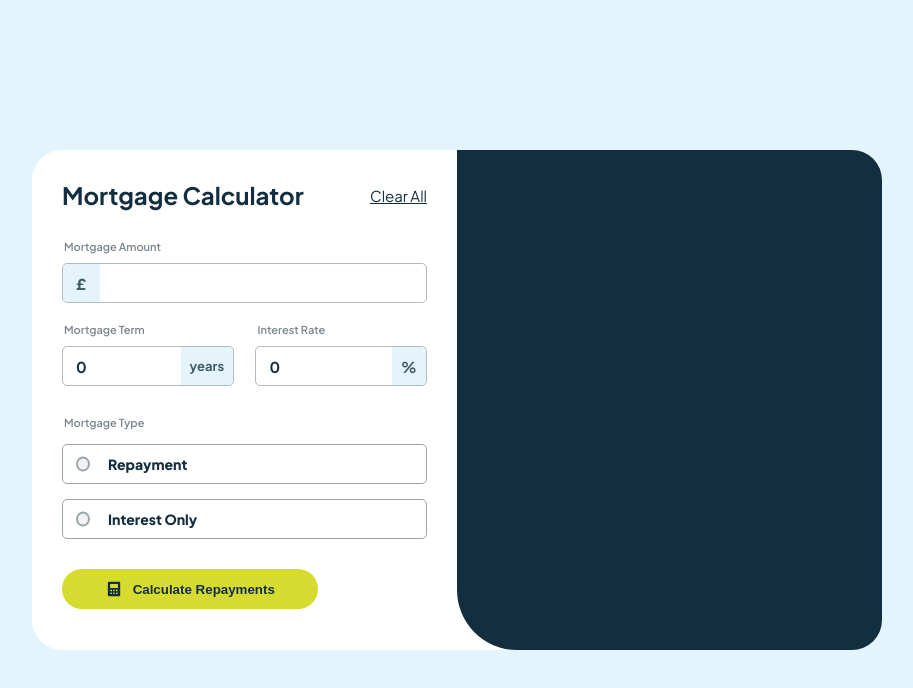
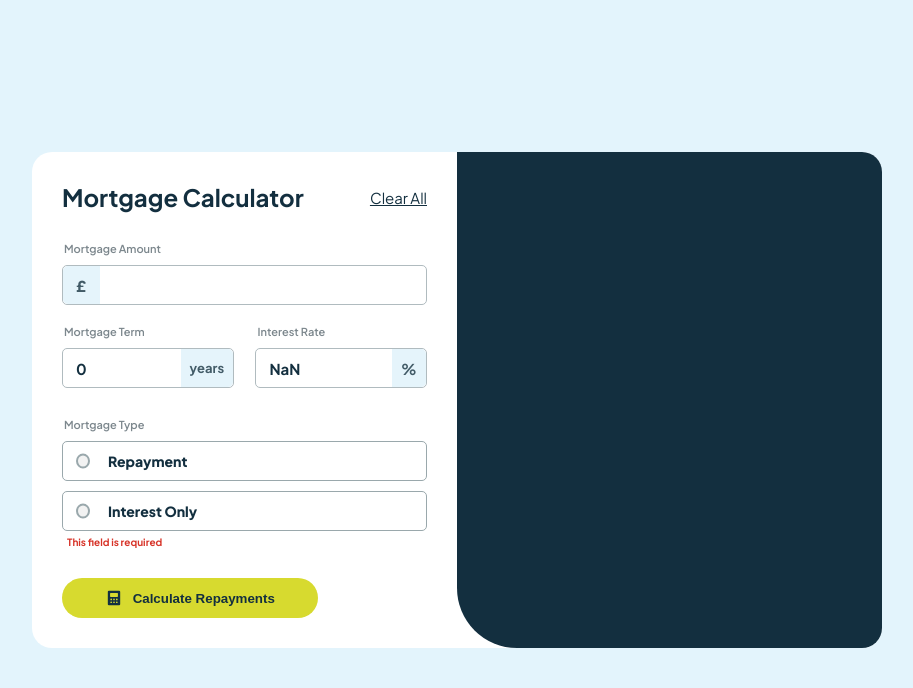
Before and after one commit to FurkannOzbek/React-Snack-Apps, a Next.js app in the folder mortgage-repayment-calculator/: page / in a window 1280 px wide. Both pictures are taken after typing "Sample", "Sample", "Sample" into the empty fields and a click on the button "Calculate Repayments". Shown: the top 688 px of the page, without its empty margins (183-1096 px from the left). Built offline with nearby package versions, Linux system fonts and the light colour scheme.

Commit message:
all functionality setted for calculator side

```diff
--- a/mortgage-repayment-calculator/app/Components/MortgageCard.jsx
+++ b/mortgage-repayment-calculator/app/Components/MortgageCard.jsx
@@ -1,7 +1,7 @@
 "use client";
 import styles from "./MortgageCard.module.css";
 import { useState } from "react";
-import { useEffect } from "react";
+
 export default function MortgageCard() {
   const [formatAmount, setFormatAmount] = useState("");
   const [amount, setAmount] = useState("");
@@ -10,48 +10,53 @@ export default function MortgageCard() {
   const [yearsErrorMessage, setYearsErrorMessage] = useState("");
   const [rateErrorMessage, setRateErrorMessage] = useState("");
   const [amountErrorMessage, setAmountErrorMessage] = useState("");
+  const [typeErrorMessage, setTypeErrorMessage] = useState("");
   const [isRateError, setIsRateError] = useState(false);
   const [isYearsError, setIsYearsError] = useState(false);
   const [isAmountError, setIsAmountError] = useState(false);
+  const [isTypeError, setIsTypeError] = useState(false);
   const [selectedType, setSelectedType] = useState("");
   const [selectedOption, setSelectedOption] = useState(null);
 
   // Form Submit
   function formSubmit(e) {
-    if (years == "" || years == undefined) {
+    if (years === "" || years === undefined) {
       setYearsErrorMessage("This field is required");
       setIsYearsError(true);
       setYears("");
     }
-    if (rate == "" || rate == undefined) {
+    if (rate === "" || rate === undefined) {
       setRateErrorMessage("This field is required");
       setIsRateError(true);
       setRate("");
     }
-    if (amount == "" || amount == undefined) {
+    if (amount === "" || amount === undefined) {
       setAmountErrorMessage("This field is required");
       setIsAmountError(true);
       setAmount("");
     }
+    if (selectedType === "" || selectedType === undefined) {
+      setTypeErrorMessage("This field is required");
+      setIsTypeError(true);
+      setSelectedType("");
+    }
     e.preventDefault();
+    console.log("Amount: ", amount, typeof amount);
+    console.log("Term Years", years, typeof years);
+    console.log("Rate:", rate, typeof rate);
+    console.log("Type:", selectedType, typeof selectedType);
   }
   // Format Currency
   const formatCurrency = (inputAmount) => {
-    const maxAmount = 9999999999;
     if (inputAmount == "") {
       return "";
     }
+
     const formattedNumber = inputAmount
       .replace(/[^0-9.]/g, "") // Remove non-digit and non-dot characters
       .replace(/(\..*)\./g, "$1") // Remove all dots except the first one
       .replace(/^(\d+\.?\d{0,2}).*/, "$1"); // Limit to two digits after the dot
     const formattedValue = formattedNumber.replace(/\B(?=(\d{3})+(?!\d))/g, ","); // Format the number with commas
-    if (formattedNumber > maxAmount) {
-      setAmountErrorMessage("Max amount is 9,999,999,999");
-      setIsAmountError(true);
-    }
-
-    console.log(formattedNumber);
     return formattedValue;
   };
 
@@ -68,20 +73,23 @@ export default function MortgageCard() {
     const formattedYears = inputYears.replace(/[^0-9]/g, "");
     const years = Math.min(formattedYears, 30);
     console.log("years", years);
-    return years.toString();
+    return parseFloat(years);
   };
   // Format Rate
   const formatRate = (inputRate) => {
-    if (inputRate > 100 || inputRate < 0) {
-      setRateErrorMessage("Please type an input between 0-100");
+    if (inputRate > 40 || inputRate < 0) {
+      setRateErrorMessage("Please type an input between 0-40");
       setIsRateError(true);
+      return 40; // if rate is higher than max limit , it automaticly set to 100
     }
     if (inputRate == "") {
       return "";
     }
-    const formattedRate = inputRate.replace(/[^0-9]/g, "");
-    const rate = Math.min(formattedRate, 100);
-    return rate.toString();
+    const formattedRate = inputRate
+      .replace(/[^0-9.]/g, "") // Remove non-digit and non-dot characters
+      .replace(/(\..*)\./g, "$1") // Remove all dots except the first one
+      .replace(/^(\d+\.?\d{0,2}).*/, "$1"); // Limit to two digits after the dot;
+    return parseFloat(formattedRate);
   };
 
   // Handle the Input Change
@@ -261,6 +269,11 @@ export default function MortgageCard() {
                   </label>
                 </div>
               ))}
+              {!isTypeError ? (
+                <div></div>
+              ) : (
+                <span className={styles.typeErrorMessage}> {typeErrorMessage}</span>
+              )}
             </div>
             <button className={styles.submitButton} type="submit" onSubmit={formSubmit}>
               {" "}
--- a/mortgage-repayment-calculator/app/Components/MortgageCard.module.css
+++ b/mortgage-repayment-calculator/app/Components/MortgageCard.module.css
@@ -5,9 +5,9 @@
   top: 50%;
   transform: translate(-50%, -50%); /* For truely centerize the div*/
   width: 850px;
-  height: 500px;
+  min-height: 485px;
   display: flex;
-  border-radius: 30px;
+  border-radius: 20px;
 }
 .calculationTab {
   padding: 30px;
@@ -16,8 +16,8 @@
 .resultTab {
   background-color: hsl(201, 54%, 16%);
   width: 50%;
-  border-top-right-radius: 30px;
-  border-bottom-right-radius: 30px;
+  border-top-right-radius: 20px;
+  border-bottom-right-radius: 20px;
   border-bottom-left-radius: 60px;
 }
 .mortgageTitle {
@@ -146,6 +146,15 @@
   font-weight: 700;
 }
 
+/* Type error css customize */
+
+.typeErrorMessage {
+  color: hsl(4, 69%, 50%);
+  font-size: 10px;
+  margin-top: 5px;
+  margin-left: 5px;
+  font-weight: 700;
+}
 .inputLabel {
   font-size: 11px;
   font-weight: 600;
@@ -208,7 +217,6 @@
   margin-top: 30px;
   display: flex;
   flex-direction: column;
-  gap: 15px; /* Space between each radio option */
 }
 .mortgageTypeLabel {
   margin-top: 30px;
@@ -223,6 +231,7 @@
   border: 1px solid hsl(193, 10%, 64%);
   border-radius: 5px;
   height: 40px;
+  margin-top: 10px;
 }
 .submitButton {
   margin-top: 30px;
```
